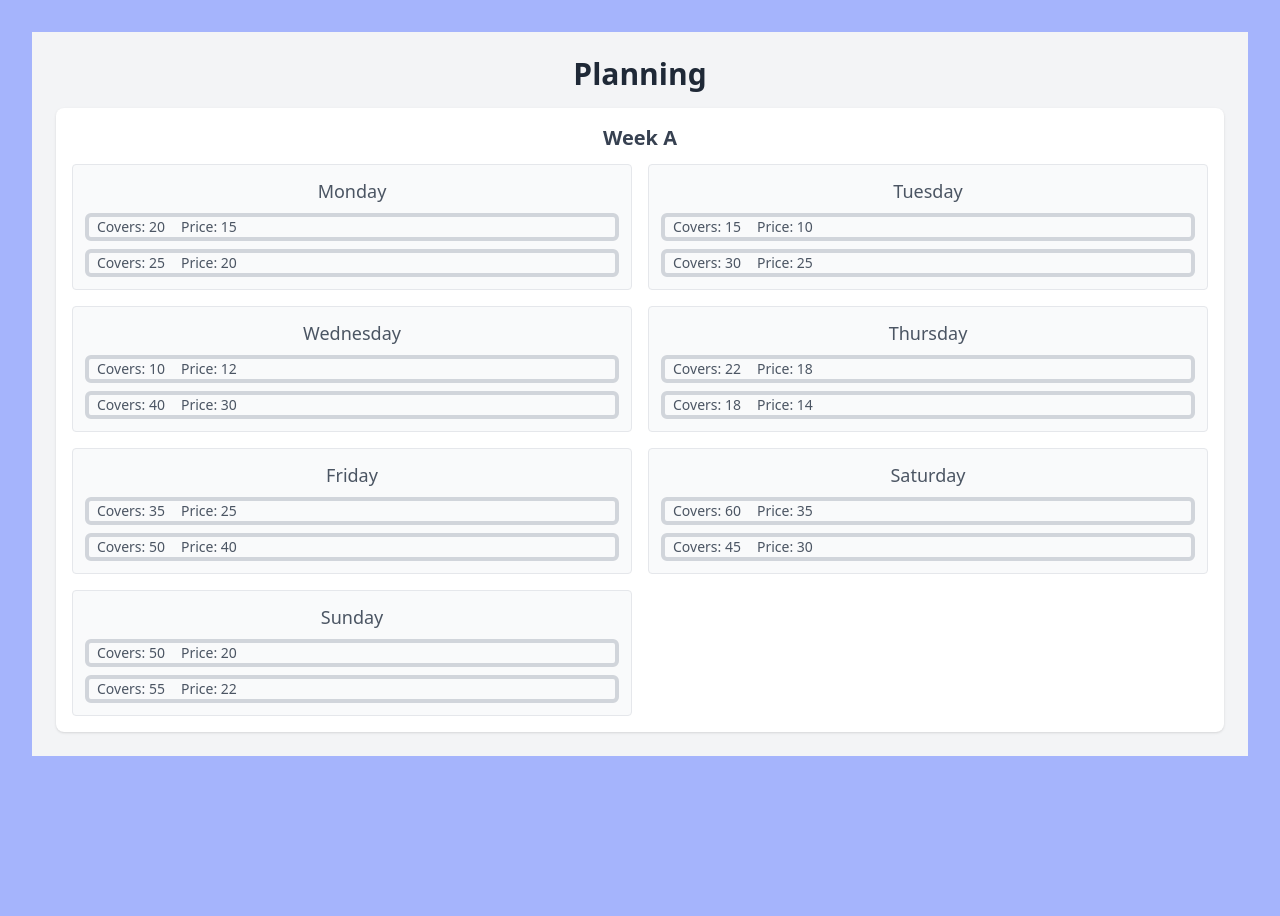
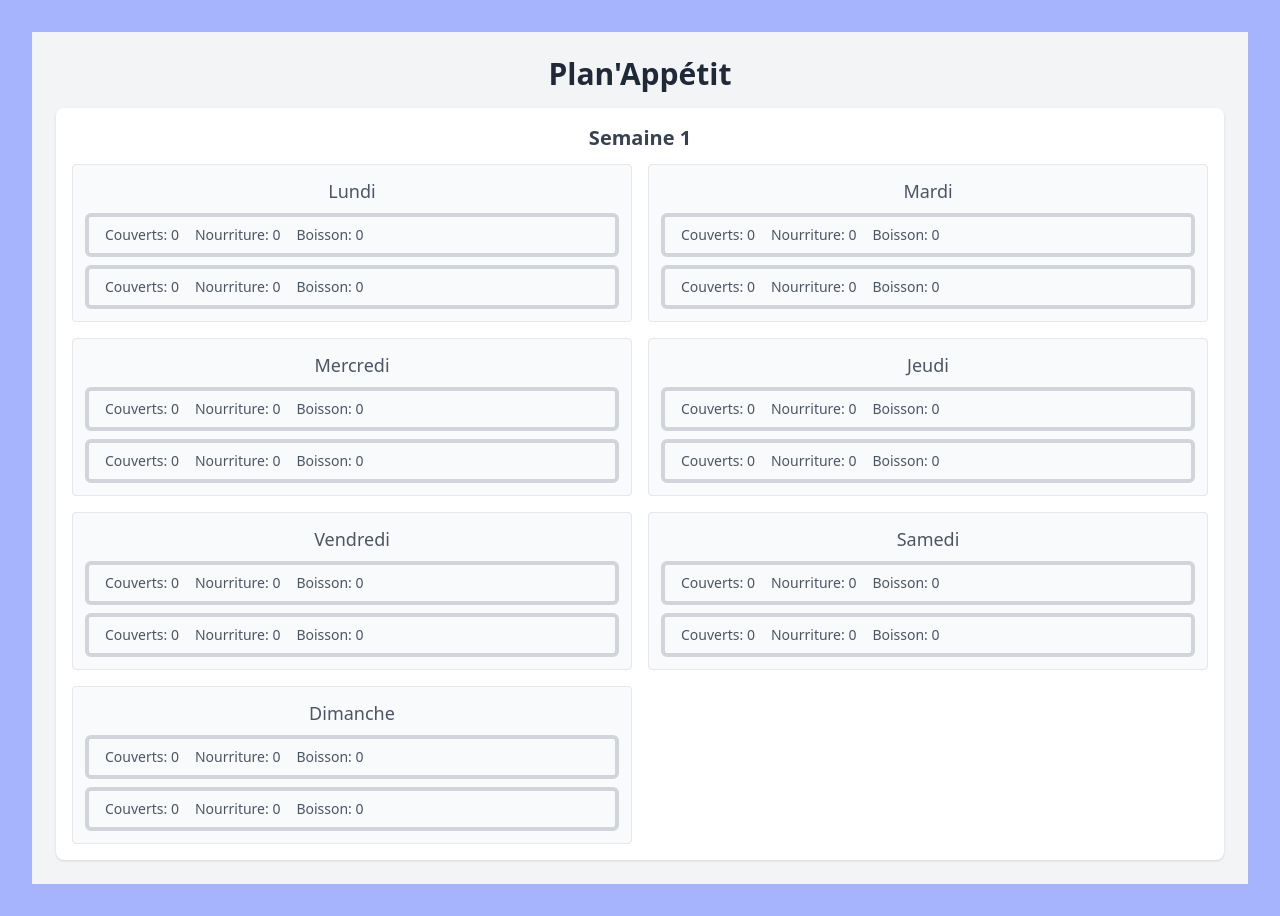
Before and after one commit to ArthurCouturier/plan-appetit, a React (Vite) app: page /planning in a window 1280 px wide. Before the commit the page ends 800 px from the top, so only its background shows below. Built offline with nearby package versions, Linux system fonts and the light colour scheme.

Commit message:
feat: :sparkles: added configurator (working)

```diff
--- /dev/null
+++ b/src/api/ConfigurationInterface.ts
@@ -0,0 +1,20 @@
+export default interface ConfigurationInterface {
+    name: string;
+    week: WeekProps;
+}
+
+export interface WeekProps {
+    name: string;
+    days: DayProps[];
+}
+
+export interface DayProps {
+    name: string;
+    meals: MealProps[];
+}
+
+export interface MealProps {
+    covers: number;
+    lunchPrice: number;
+    drinkPrice: number;
+}
--- /dev/null
+++ b/src/api/Configurator.tsx
@@ -0,0 +1,58 @@
+import ConfigurationInterface from "./ConfigurationInterface";
+
+export default class Configurator {
+    static getEmptyConfiguration(): ConfigurationInterface {
+        return {
+            name: "configuration vide",
+            week: {
+                name: "Semaine 1",
+                days: [
+                    { name: "Lundi", meals: [{ covers: 0, lunchPrice: 0, drinkPrice: 0 }, { covers: 0, lunchPrice: 0, drinkPrice: 0 }] },
+                    { name: "Mardi", meals: [{ covers: 0, lunchPrice: 0, drinkPrice: 0 }, { covers: 0, lunchPrice: 0, drinkPrice: 0 }] },
+                    { name: "Mercredi", meals: [{ covers: 0, lunchPrice: 0, drinkPrice: 0 }, { covers: 0, lunchPrice: 0, drinkPrice: 0 }] },
+                    { name: "Jeudi", meals: [{ covers: 0, lunchPrice: 0, drinkPrice: 0 }, { covers: 0, lunchPrice: 0, drinkPrice: 0 }] },
+                    { name: "Vendredi", meals: [{ covers: 0, lunchPrice: 0, drinkPrice: 0 }, { covers: 0, lunchPrice: 0, drinkPrice: 0 }] },
+                    { name: "Samedi", meals: [{ covers: 0, lunchPrice: 0, drinkPrice: 0 }, { covers: 0, lunchPrice: 0, drinkPrice: 0 }] },
+                    { name: "Dimanche", meals: [{ covers: 0, lunchPrice: 0, drinkPrice: 0 }, { covers: 0, lunchPrice: 0, drinkPrice: 0 }] },
+                ]
+            }
+        };
+    }
+
+    static fetchConfigurations(): ConfigurationInterface[] {
+        const storedConfigurations = localStorage.getItem("configurations");
+        if (storedConfigurations) {
+            try {
+                return JSON.parse(storedConfigurations) as ConfigurationInterface[];
+            } catch {
+                console.error("Invalid configurations in localStorage. Resetting to default.");
+            }
+        }
+        // Return default configuration if localStorage is empty or invalid
+        return [Configurator.getEmptyConfiguration()];
+    }
+
+    static saveConfigurations(configurations: ConfigurationInterface[]): void {
+        localStorage.setItem("configurations", JSON.stringify(configurations));
+    }
+
+    static addConfiguration(configurations: ConfigurationInterface[], configuration: ConfigurationInterface): void {
+        configurations.push(configuration);
+        Configurator.saveConfigurations(configurations);
+    }
+
+    static findConfiguration(configurations: ConfigurationInterface[], name: string): ConfigurationInterface | undefined {
+        return configurations.find((configuration) => configuration.name === name);
+    }
+
+    static updateConfiguration(configurations: ConfigurationInterface[], configuration: ConfigurationInterface): ConfigurationInterface[] {
+        const index = configurations.findIndex((conf) => conf.name === configuration.name);
+        if (index !== -1) {
+            configurations[index] = configuration; // Update existing configuration
+        } else {
+            configurations.push(configuration); // Add new configuration
+        }
+        Configurator.saveConfigurations(configurations);
+        return configurations;
+    }
+}
--- a/src/components/Day.tsx
+++ b/src/components/Day.tsx
@@ -1,22 +1,29 @@
 import Meal from "./Meal";
-import { DayProps } from "../api/WeekInterface";
+import { DayProps, MealProps } from "../api/ConfigurationInterface";
 import { useState } from "react";
 
-export default function Day({ name, meals }: DayProps) {
+export default function Day({
+    day,
+    saveConfig
+}: {
+    day: DayProps;
+    saveConfig: (day: DayProps) => void;
+}) {
     const [editMode, setEditMode] = useState(false);
 
     return (
         <>
             {editMode ? (
                 <EditMode
-                    name={name}
-                    meals={meals}
+                    day={day}
                     setEditMode={setEditMode}
+                    saveConfig={(mealsState: MealProps[]) =>
+                        saveConfig({ name: day.name, meals: mealsState })
+                    }
                 />
             ) : (
                 <DefaultMode
-                    name={name}
-                    meals={meals}
+                    day={day}
                     setEditMode={setEditMode}
                 />
             )}
@@ -24,7 +31,14 @@ export default function Day({ name, meals }: DayProps) {
     );
 }
 
-function DefaultMode({ name, meals, setEditMode }: DayProps & { setEditMode: (value: boolean) => void }) {
+function DefaultMode({
+    day,
+    setEditMode
+}: {
+    day: DayProps;
+    setEditMode: (value: boolean) => void;
+}) {
+    const { name, meals }: { name: string, meals: MealProps[] } = day;
     return (
         <button
             className="bg-gray-50 border border-gray-200 rounded p-3 hover:scale-105 transition duration-200"
@@ -34,42 +48,68 @@ function DefaultMode({ name, meals, setEditMode }: DayProps & { setEditMode: (va
                 {name}
             </h3>
             <div className="space-y-2">
-                {meals.map((meal, index) => (
-                    <Meal
-                        key={index}
-                        covers={meal.covers}
-                        price={meal.price}
-                        editMode={false}
-                    />
-                ))}
+                {Array.isArray(meals) ? (
+                    meals.map((meal, index) => (
+                        <Meal
+                            key={index}
+                            covers={meal.covers}
+                            lunchPrice={meal.lunchPrice}
+                            drinkPrice={meal.drinkPrice}
+                            editMode={false}
+                        />
+                    ))
+                ) : (
+                    <p className="text-sm text-red-500">No meals available</p>
+                )}
             </div>
         </button>
     );
 }
 
-function EditMode({ name, meals, setEditMode }: DayProps & { setEditMode: (value: boolean) => void }) {
+function EditMode({
+    day,
+    setEditMode,
+    saveConfig
+}: {
+    day: DayProps;
+    setEditMode: (value: boolean) => void;
+    saveConfig: (meals: MealProps[]) => void;
+}) {
+    const [bgColor, setBgColor] = useState("bg-gray-200");
+    const [mealsState, setMealsState] = useState<MealProps[]>(day.meals);
 
-    const [bgColor, setBgColor] = useState("bg-gray-200");
+    const handleMealChange = (index: number, updatedMeal: MealProps) => {
+        const updatedMeals = [...mealsState];
+        updatedMeals[index] = updatedMeal;
+        setMealsState(updatedMeals);
+    };
 
     return (
         <div className={`${bgColor} border border-gray-200 rounded p-3 transition duration-200`}>
             <h3 className="text-lg font-medium text-gray-600 mb-2">
-                {name} (Edit Mode)
+                {day.name} (Modif)
             </h3>
             <div className="space-y-2">
-                {meals.map((meal, index) => (
+                {mealsState.map((meal, index) => (
                     <Meal
                         key={index}
                         covers={meal.covers}
-                        price={meal.price}
+                        lunchPrice={meal.lunchPrice}
+                        drinkPrice={meal.drinkPrice}
                         editMode={true}
+                        onChange={(updatedMeal: MealProps) =>
+                            handleMealChange(index, updatedMeal)
+                        }
                     />
                 ))}
             </div>
             <div className="mt-4 flex space-x-4 my-auto">
                 <button
                     className="bg-green-500 text-white px-4 py-2 rounded hover:bg-green-600"
-                    onClick={() => setEditMode(false)}
+                    onClick={() => {
+                        saveConfig(mealsState);
+                        setEditMode(false);
+                    }}
                     onMouseOver={() => setBgColor("bg-green-300")}
                     onMouseLeave={() => setBgColor("bg-gray-200")}
                 >
--- a/src/components/Meal.tsx
+++ b/src/components/Meal.tsx
@@ -1,43 +1,83 @@
-import { useState } from "react";
-import { MealProps } from "../api/WeekInterface";
+import { MealProps } from "../api/ConfigurationInterface";
 import NumberField from "./NumberField";
 
-export default function Meal({ covers, price, editMode }: MealProps & { editMode: boolean }) {
+export default function Meal({
+    covers,
+    lunchPrice,
+    drinkPrice,
+    editMode,
+    onChange
+}: MealProps & {
+    editMode: boolean;
+    onChange?: (updatedMeal: MealProps) => void;
+}) {
+    // Gestion des changements locaux si `onChange` est fourni
+    const handleCoversChange = (value: number) => {
+        onChange?.({ covers: value, lunchPrice, drinkPrice });
+    };
 
-    const [nbCovers, setNbCovers] = useState(covers);
-    const [nbPrice, setNbPrice] = useState(price);
+    const handleLunchPriceChange = (value: number) => {
+        onChange?.({ covers, lunchPrice: value, drinkPrice });
+    };
+
+    const handleDrinkPriceChange = (value: number) => {
+        onChange?.({ covers, lunchPrice, drinkPrice: value });
+    };
 
     return (
-        <div className="border-4 border-gray-300 rounded-md">
-            {
-                editMode ? (
-                    <EditMode covers={nbCovers} price={nbPrice} setCovers={setNbCovers} setPrice={setNbPrice} />
-                ) : (
-                    <DefaultMode covers={nbCovers} price={nbPrice} />
-                )
-            }
+        <div className="border-4 border-gray-300 rounded-md p-2">
+            {editMode ? (
+                <EditMode
+                    covers={covers}
+                    lunchPrice={lunchPrice}
+                    drinkPrice={drinkPrice}
+                    setCovers={handleCoversChange}
+                    setLunchPrice={handleLunchPriceChange}
+                    setDrinkPrice={handleDrinkPriceChange}
+                />
+            ) : (
+                <DefaultMode
+                    covers={covers}
+                    lunchPrice={lunchPrice}
+                    drinkPrice={drinkPrice}
+                />
+            )}
         </div>
-    )
+    );
 }
 
-function DefaultMode({ covers, price }: MealProps) {
+function DefaultMode({ covers, lunchPrice, drinkPrice }: MealProps) {
     return (
         <div className="flex justify-between items-center text-sm text-gray-600 mx-2">
             <div className="flex">
-                <p className="mr-4">Covers: {covers}</p>
-                <p>Price: {price}</p>
+                <p className="mr-4">Couverts: {covers}</p>
+                <p className="mr-4">Nourriture: {lunchPrice}</p>
+                <p>Boisson: {drinkPrice}</p>
             </div>
         </div>
-    )
+    );
 }
 
-function EditMode({ covers, price, setCovers, setPrice }: { covers: number, price: number, setCovers: (value: number) => void, setPrice: (value: number) => void }) {
+function EditMode({
+    covers,
+    lunchPrice,
+    drinkPrice,
+    setCovers,
+    setLunchPrice,
+    setDrinkPrice
+}: {
+    covers: number;
+    lunchPrice: number;
+    drinkPrice: number;
+    setCovers: (value: number) => void;
+    setLunchPrice: (value: number) => void;
+    setDrinkPrice: (value: number) => void;
+}) {
     return (
-        <div className="flex justify-between items-center text-sm text-gray-600 mx-2 my-1">
-            <div>
-                <NumberField label="Covers" value={covers} onChange={setCovers} />
-                <NumberField label="Price" value={price} onChange={setPrice} />
-            </div>
+        <div className="flex flex-col space-y-2">
+            <NumberField label="Couverts" value={covers} onChange={setCovers} />
+            <NumberField label="Nourriture" value={lunchPrice} onChange={setLunchPrice} />
+            <NumberField label="Boisson" value={drinkPrice} onChange={setDrinkPrice} />
         </div>
-    )
+    );
 }
--- a/src/components/Week.tsx
+++ b/src/components/Week.tsx
@@ -1,17 +1,28 @@
-import WeekProps from "../api/WeekInterface";
+import ConfigurationInterface, { DayProps } from "../api/ConfigurationInterface";
 import Day from "./Day";
 
-export default function Week({ name, days }: WeekProps) {
+export default function Week({
+    config,
+    saveConfig,
+}: {
+    config: ConfigurationInterface;
+    saveConfig: (config: ConfigurationInterface) => void;
+}) {
     return (
-        <div key={name} className="bg-white shadow rounded-lg p-4 w-[900vw]">
+        <div key={config.week.name} className="bg-white shadow rounded-lg p-4 w-full">
             <h2 className="text-xl font-semibold text-gray-700 mb-3">
-                {name === "weekA" ? "Week A" : "Week B"}
+                {config.week.name}
             </h2>
             <div className="grid grid-cols-1 md:grid-cols-2 gap-4">
-                {days.map((day) => (
-                    <Day name={day.name} meals={day.meals} />
+                {config.week.days.map((day: DayProps, index: number) => (
+                    <Day key={index} day={day} saveConfig={
+                        (day: DayProps) => {
+                            config.week.days[index] = day;
+                            saveConfig(config);
+                        }
+                    } />
                 ))}
             </div>
         </div>
-    )
+    );
 }
--- a/src/pages/Planning.tsx
+++ b/src/pages/Planning.tsx
@@ -1,28 +1,23 @@
-import WeekProps from "../api/WeekInterface";
+import { useState } from "react";
+import ConfigurationInterface from "../api/ConfigurationInterface";
+import Configurator from "../api/Configurator";
 import Week from "../components/Week";
 
-const config: WeekProps[] = [
-    {
-        name: "weekA",
-        days: [
-            { name: "Monday", meals: [{ covers: 20, price: 15 }, { covers: 25, price: 20 }] },
-            { name: "Tuesday", meals: [{ covers: 15, price: 10 }, { covers: 30, price: 25 }] },
-            { name: "Wednesday", meals: [{ covers: 10, price: 12 }, { covers: 40, price: 30 }] },
-            { name: "Thursday", meals: [{ covers: 22, price: 18 }, { covers: 18, price: 14 }] },
-            { name: "Friday", meals: [{ covers: 35, price: 25 }, { covers: 50, price: 40 }] },
-            { name: "Saturday", meals: [{ covers: 60, price: 35 }, { covers: 45, price: 30 }] },
-            { name: "Sunday", meals: [{ covers: 50, price: 20 }, { covers: 55, price: 22 }] },
-        ]
+export default function Planning() {
+
+    const [configs, setConfigs] = useState<ConfigurationInterface[]>(Configurator.fetchConfigurations());
+
+    const handleSaveConfig = (config: ConfigurationInterface) => {
+        Configurator.updateConfiguration(configs, config);
+        setConfigs(Configurator.fetchConfigurations());
     }
-];
 
-export default function Planning() {
     return (
         <div className="p-6 bg-gray-100">
-            <h1 className="text-3xl font-bold mb-4 text-gray-800">Planning</h1>
+            <h1 className="text-3xl font-bold mb-4 text-gray-800">Plan'Appétit</h1>
             <div className="flex">
-                {config.map((week) => (
-                    <Week name={week.name} days={week.days} />
+                {configs.map((config: ConfigurationInterface) => (
+                    <Week config={config} saveConfig={handleSaveConfig} />
                 ))}
             </div>
         </div>
```
Also changed, not shown: src/api/WeekInterface.ts (deleted, +0 -14 lines).
